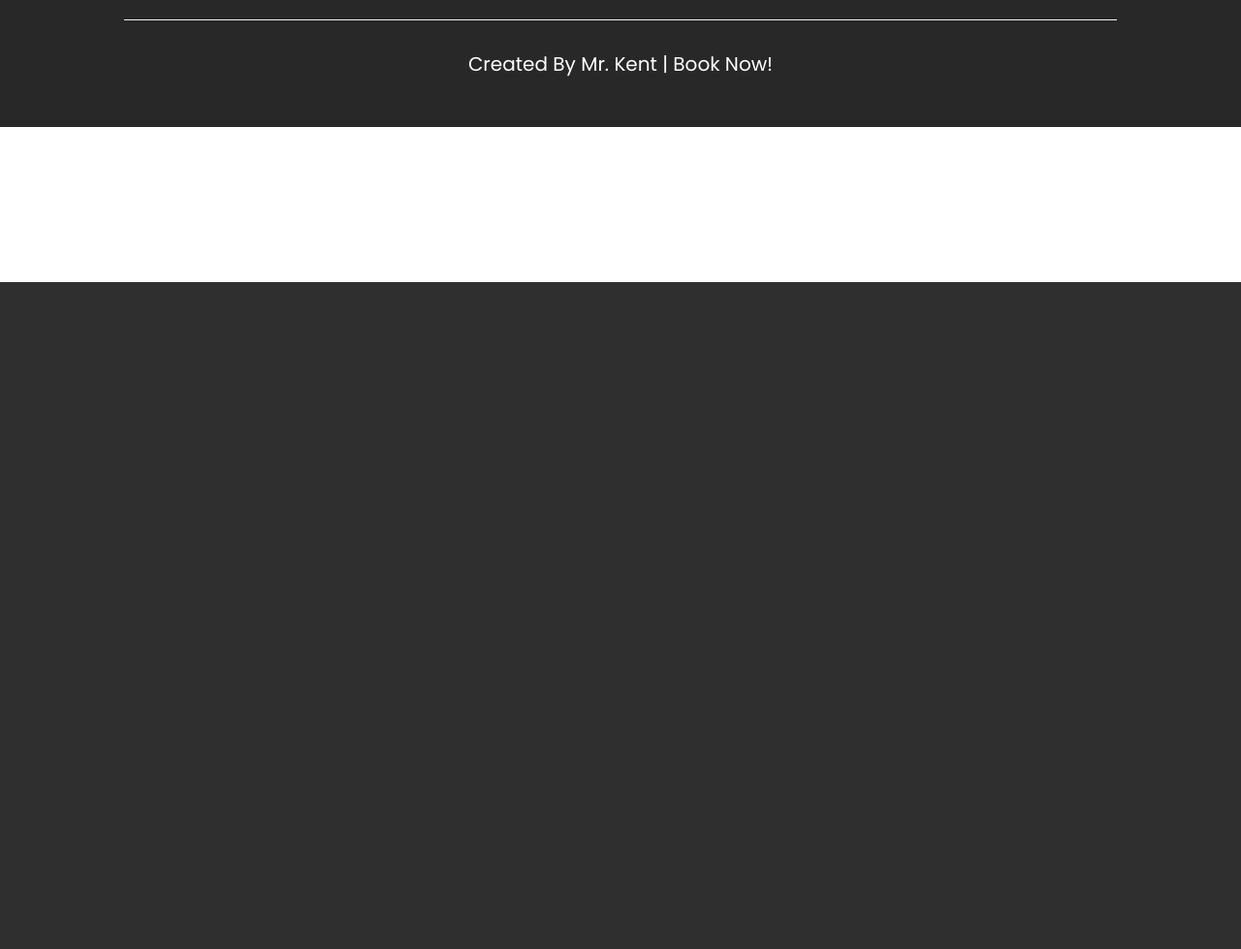
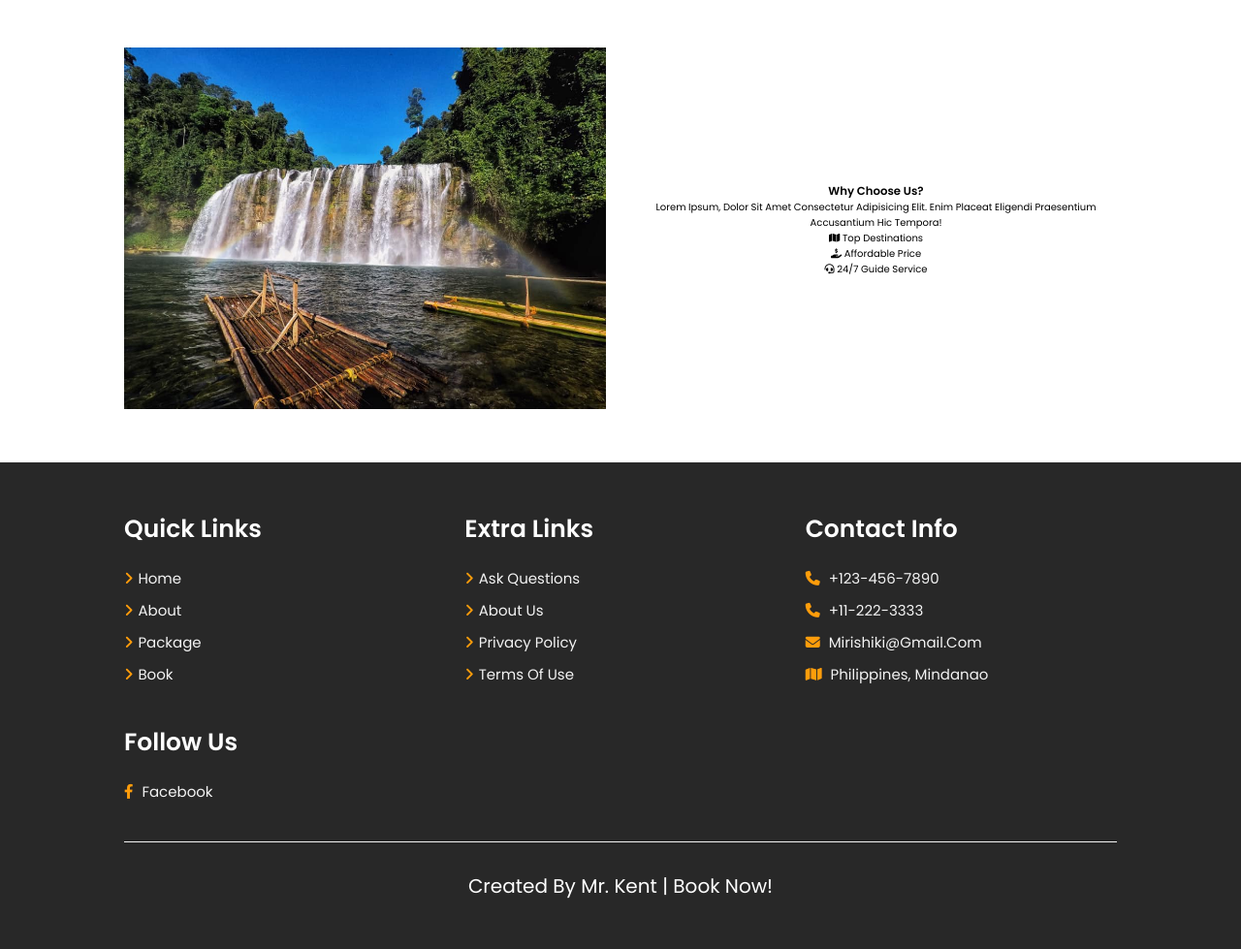
Before and after one commit to Exetmel/Travel, a PHP site: page /about.php in a window 1280 px wide. Shown: the part 509-1488 px from the top of the page at 97% size. Before the commit the page ends 800 px from the top, so only its background shows below. Run offline with PHP 8.4, Linux system fonts and the light colour scheme.

Commit message:
about us configuration

```diff
--- a/Travel Blog 3rd/about.php
+++ b/Travel Blog 3rd/about.php
@@ -45,10 +45,40 @@
 
 <!-- header section ends -->
 
-<div class="heading" style="background:url(/images/g-2.jpg) no-repeat">
+<div class="heading" style="background:url(images/g-10.jpg) no-repeat">
 <h1> about us</h1>
 
 </div>
+
+<!-- about section starts here  -->
+
+<section class="about">
+    <div class="images">
+        <img src="images/g-2.jpg" alt="">
+    </div>
+    <div class="content">
+        <h3>why choose us?</h3>
+        <p>Lorem ipsum, dolor sit amet consectetur adipisicing elit. Enim placeat eligendi praesentium accusantium hic tempora!</p>
+        <div class="icons-container">
+            <div class="icons">
+                <i class = "fas fa-map"></i>
+                <span>top destinations</span>
+            </div>
+            <div class="icons">
+                <i class = "fas fa-hand-holding-usd"></i>
+                <span>affordable price</span>
+            </div>
+            <div class="icons">
+                <i class = "fas fa-headset"></i>
+                <span>24/7 guide service</span>
+            </div>
+        </div>
+    </div>
+</section>
+
+
+
+<!-- about section ends here  -->
 
 
 
--- a/Travel Blog 3rd/style.css
+++ b/Travel Blog 3rd/style.css
@@ -56,6 +56,47 @@
         opacity: 0;
     }
 }
+
+/* about starts */
+
+.heading{
+    background-size: cover !important;
+    background-position: center !important;
+    padding-top: 10rem;
+    padding-bottom: 15rem;
+    display: flex;
+    align-items: center;
+    justify-content: center;
+}
+
+.heading h1{
+    font-size: 10rem;
+    text-transform: uppercase;
+    color: var(--white) ;
+    text-shadow: var(--text-shadow)
+}
+.about{
+    display: flex;
+    align-items: center;
+    flex-wrap: wrap;
+    gap: 3rem;
+}
+
+.about .images{
+    flex: 1 1 41rem;
+}
+
+.about .images img{
+    width: 100%;
+}
+
+.about .content{
+    flex: 1 1 41rem;
+    text-align: center;
+}
+
+
+/* about end  */
 
 .btn{
 display: inline-block;
@@ -312,6 +353,38 @@
 /* home about end  */
 
 
+/* home offer  starts */
+
+.home-offer{
+    text-align: center;
+
+}
+
+.home-offer .content {
+    max-width: 70rem;
+    margin: 0 auto;
+}
+.home-offer .content h3{
+    font-size: 3.5rem;
+    text-transform: uppercase;
+    color: var(--black);
+}
+
+.home-offer .content p{
+    font-size: 1.5rem;
+    color: var(--black);
+    line-height: 2;
+    padding: 1rem 0;
+}
+
+
+
+
+
+
+/* home offer  ends */
+
+
 
 
 
```
Also changed, not shown: Travel Blog 3rd/home.php (+19 -0 lines).
